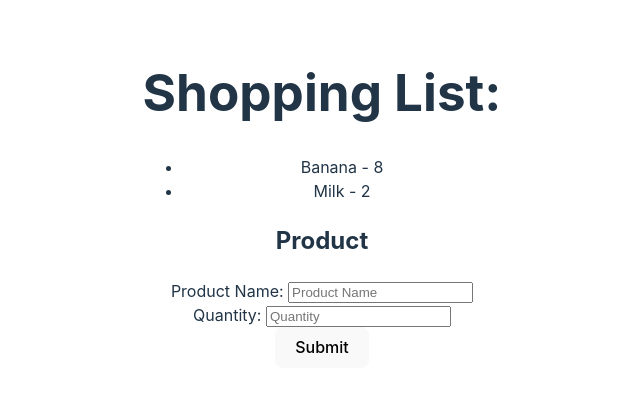
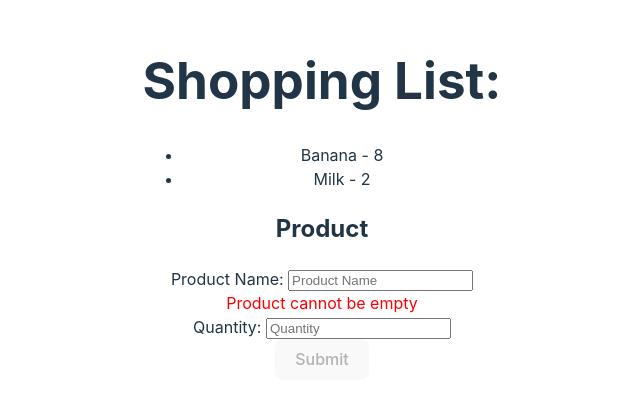
Before and after one commit to ramchandragawade/react-rep, a React (Vite) app in the folder reactForms/: page / in a window 1280 px wide. Shown: the part 201-604 px from the top of the page, without its empty margins (318-958 px from the left). Built offline with nearby package versions, Linux system fonts and the light colour scheme.

Commit message:
validation scratch

```diff
--- a/reactForms/src/ShopList.jsx
+++ b/reactForms/src/ShopList.jsx
@@ -1,6 +1,7 @@
 import { useState } from "react";
 import {v4 as uuid} from "uuid"
-import ShopForm from "./ShopForm";
+// import ShopForm from "./ShopForm";
+import ValidatedShopForm from "./ValidatedShopForm";
 
 function ShopList(){
     const [items, setItems] = useState([{
@@ -21,8 +22,7 @@ function ShopList(){
         <ul>
             {items.map(i=><li key={i.id}>{i.product} - {i.qty}</li>)}
         </ul>
-
-        <ShopForm onSubmit={addItem}/>
+        <ValidatedShopForm onSubmit={addItem}/>
     </div>
 }
 
--- /dev/null
+++ b/reactForms/src/ValidatedShopForm.jsx
@@ -0,0 +1,47 @@
+import { useState } from "react";
+import { validate } from "uuid";
+function ValidatedShopForm({onSubmit}) {
+    const emptyProd = {
+        product: "",
+        qty: ""
+    };
+    const [formData, setFormData] = useState(emptyProd);
+    const [isValid, setIsValid] = useState(false);
+
+    function validate(e) {
+        if(e.target.name === "product") {
+            e.target.value.length === 0 ? setIsValid(false):setIsValid(true);
+        }
+    }
+
+    function handleChange(e) {
+        setFormData(currData=>{
+            return {
+                ...currData,[e.target.name]:e.target.value
+            }
+        })
+        validate(e);
+    }
+
+    function handleSubmit(e){
+        if(isValid) {
+            onSubmit(formData);
+            setFormData(emptyProd);
+        }
+        e.preventDefault();
+    }
+
+    return <form onSubmit={handleSubmit}>
+        <h2>Product</h2>
+        <label htmlFor="product">Product Name: </label>
+        <input type="text" placeholder="Product Name" name="product" id="product" onChange={handleChange} value={formData.product}/>
+        <br />
+        {!isValid && <span style={{color:"red"}}> Product cannot be empty<br /></span>}
+        <label htmlFor="qty">Quantity: </label>
+        <input type="number" placeholder="Quantity" name="qty" id="qty" onChange={handleChange} value={formData.qty}/>
+        <br />
+        <button disabled={!isValid}>Submit</button>
+    </form>
+}
+
+export default ValidatedShopForm;
```
